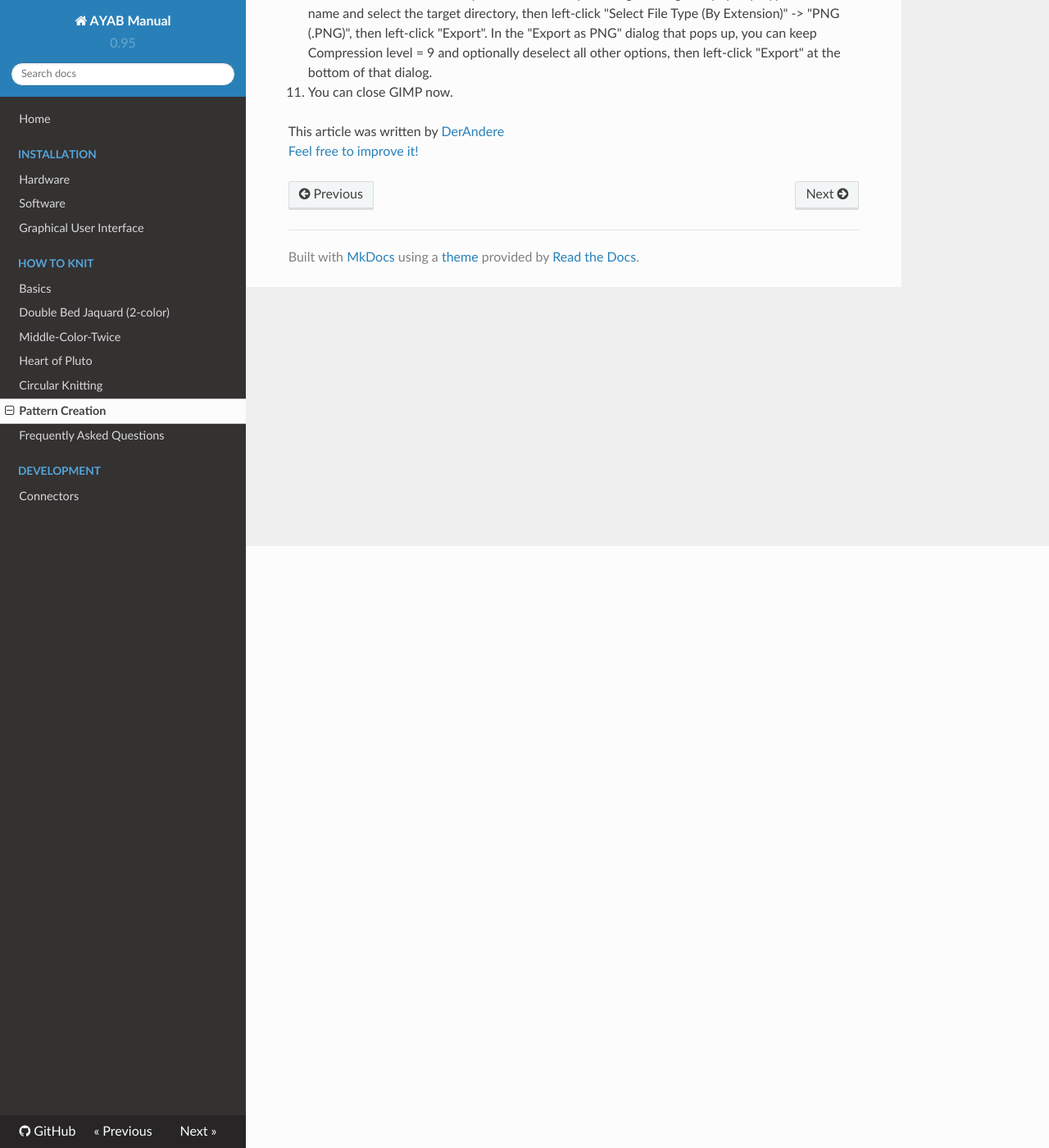
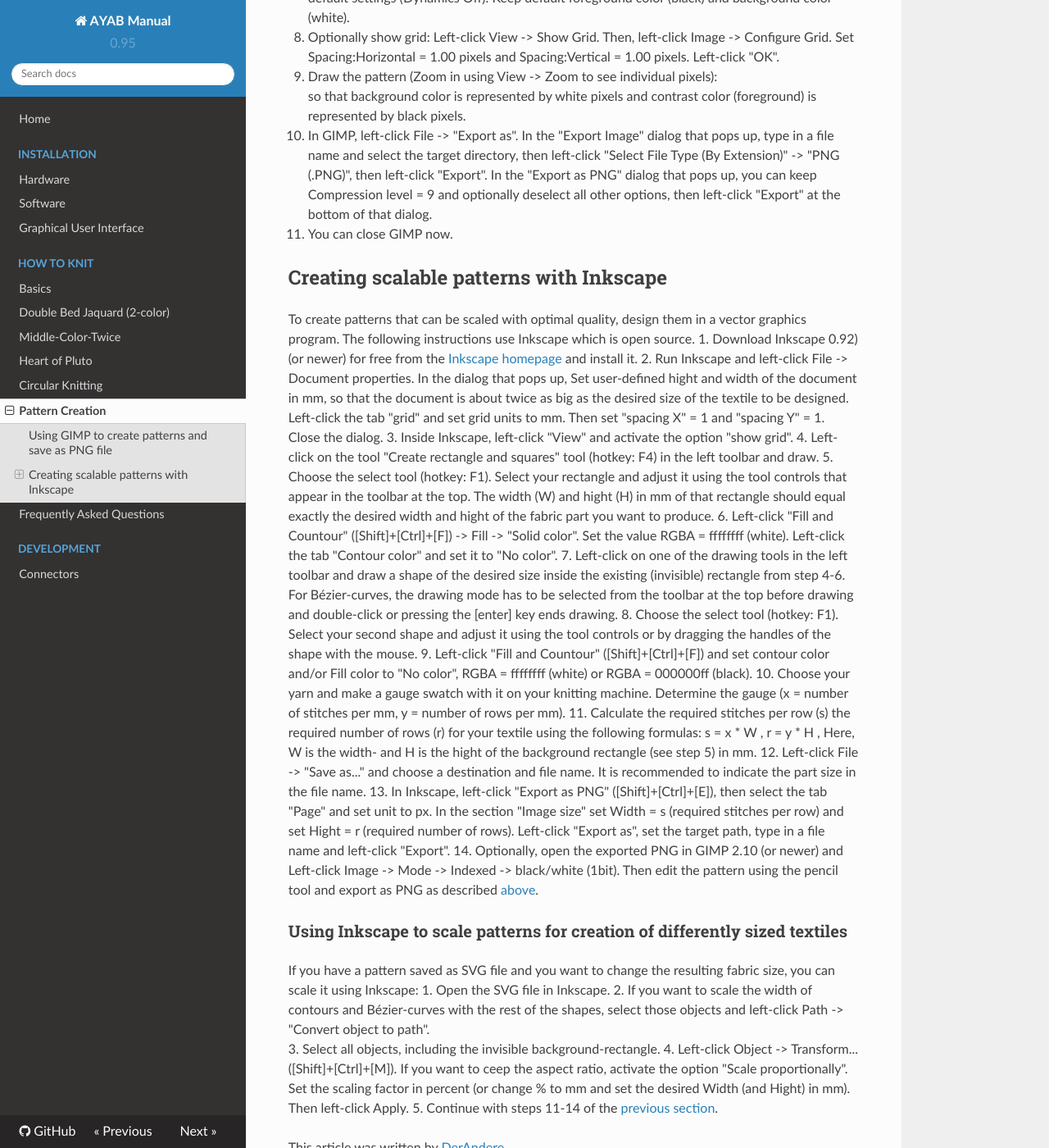
Before and after one commit to AllYarnsAreBeautiful/ayab-manual, an MkDocs documentation site: the page built from docs/pattern_image_creation.md, in a window 1280 px wide and 1400 px high, scrolled down 734 px. Shown: the whole window at 82% size. Built offline with MkDocs 1.6.1, drawn with Linux system fonts in a browser that asks for light colours; nearby versions of some CDN libraries; some of the changed text lies outside the part shown.

Commit message:
Added instructions for scalable pattern creation with Inkscape

```diff
--- a/docs/pattern_image_creation.md
+++ b/docs/pattern_image_creation.md
@@ -1,11 +1,13 @@
+[TOC]
 
-## Create a pattern
+# Pattern creation
 
-Create an image with a width of 200 pixels or less with indexed colors. For two
-color knitwork, choose monochromatic: black and white (1 bit) with each pixel
-representing a stitch. Save in the PNG format.
-The following instructions show how to achieve this using the free open source
-software GIMP 2.10.10 (or newer):
+You can use free open source software to design patterns. Create an image with a
+width of 200 pixels or less with indexed colors. For two color knitwork,
+make the image monochromatic: black and white (1 bit) with each pixel
+representing a stitch. Save it in the PNG file format.
+The following instructions show how to achieve this using GIMP and how to benefit
+from the vector graphics program Inkscape to create scalable patterns.
 
 
 ## Using GIMP to create patterns and save as PNG file
@@ -37,5 +39,65 @@ software GIMP 2.10.10 (or newer):
 11. You can close GIMP now.
 
 
+## Creating scalable patterns with Inkscape
+
+To create patterns that can be scaled with optimal quality, design them in
+   a vector graphics program. The following instructions use Inkscape which is open source.
+1. Download Inkscape 0.92)(or newer) for free from the [Inkscape homepage](https://inkscape.org/) and install it.
+2. Run Inkscape and left-click File -> Document properties. In the dialog that pops
+   up, Set user-defined hight and width of the document in mm, so that the document
+   is about twice as big as the desired size of the textile to be designed.
+   Left-click the tab "grid" and set grid units to mm. Then set "spacing X" = 1 and "spacing Y" = 1.
+   Close the dialog.
+3. Inside Inkscape, left-click "View" and activate the option "show grid".
+4. Left-click on the tool "Create rectangle and squares"  tool (hotkey: F4) in
+   the left toolbar and draw.
+5. Choose the select tool (hotkey: F1). Select your rectangle and adjust it using the
+   tool controls that appear in the toolbar at the top. The width (W) and hight (H)
+   in mm of that rectangle should equal exactly the desired width and hight of the fabric
+   part you want to produce.
+6. Left-click "Fill and Countour" ([Shift]+[Ctrl]+[F]) -> Fill -> "Solid color". Set the value RGBA = ffffffff (white).
+   Left-click the tab "Contour color" and set it to "No color".
+7. Left-click on one of the drawing tools in the left toolbar and draw a shape
+   of the desired size inside the existing (invisible) rectangle from step 4-6.
+   For Bézier-curves, the drawing mode has to be selected from the toolbar at the
+   top before drawing and double-click or pressing the [enter] key ends drawing.
+8. Choose the select tool (hotkey: F1). Select your second shape and adjust it using
+   the tool controls or by dragging the handles of the shape with the mouse.
+9. Left-click "Fill and Countour" ([Shift]+[Ctrl]+[F]) and set contour color and/or
+   Fill color to "No color", RGBA = ffffffff (white) or RGBA = 000000ff (black).
+10. Choose your yarn and make a gauge swatch with it on your knitting machine.
+    Determine the gauge (x = number of stitches per mm, y = number of rows per mm).
+11.  Calculate the required stitches per row (s) the required number of rows (r) for
+    your textile using the following formulas:
+    s = x * W ,
+    r = y * H ,
+    Here, W is the width- and H is the hight of the background rectangle (see step 5) in mm.
+12. Left-click File -> "Save as..." and choose a destination and file name. It is
+    recommended to indicate the part size in the file name.
+13. In Inkscape, left-click "Export as PNG" ([Shift]+[Ctrl]+[E]), then select the
+    tab "Page" and set unit to px. In the section "Image size" set
+    Width = s (required stitches per row) and set Hight = r (required number of rows).
+    Left-click "Export as", set the target path, type in a file name and
+    left-click "Export".
+14. Optionally, open the exported PNG in GIMP 2.10 (or newer) and Left-click
+    Image -> Mode -> Indexed -> black/white (1bit). Then edit the pattern using the
+    pencil tool and export as PNG as described [above](pattern_image_creation.md#using-gimp-to-create-patterns-and-save-as-png-file).
+
+
+### Using Inkscape to scale patterns for creation of differently sized textiles
+If you have a pattern saved as SVG file and you want to change the resulting fabric size, you
+can scale it using Inkscape:
+1. Open the SVG file in Inkscape.
+2. If you want to scale the width of contours and Bézier-curves with the rest of the shapes,
+   select those objects and left-click Path -> "Convert object to path".
+3. Select all objects, including the invisible background-rectangle.
+4. Left-click Object -> Transform... ([Shift]+[Ctrl]+[M]). If you want to ceep the aspect ratio,
+   activate the option "Scale proportionally".
+   Set the scaling factor in percent (or change % to mm and set the desired Width (and Hight) in mm).
+   Then left-click Apply.
+5. Continue with steps 11-14 of the [previous section](pattern_image_creation.md#creating-scalable-patterns-with-inkscape).
+
+
 This article was written by [DerAndere](https://it-by-derandere.blogspot.com/p/blog-page_46.html)
 [Feel free to improve it!](https://github.com/AllYarnsAreBeautiful/ayab-manual)
```
